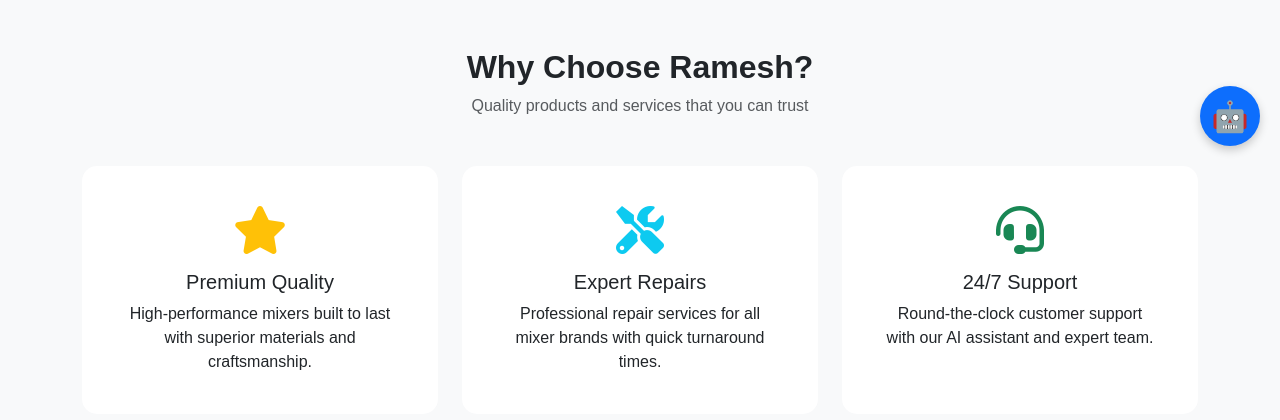
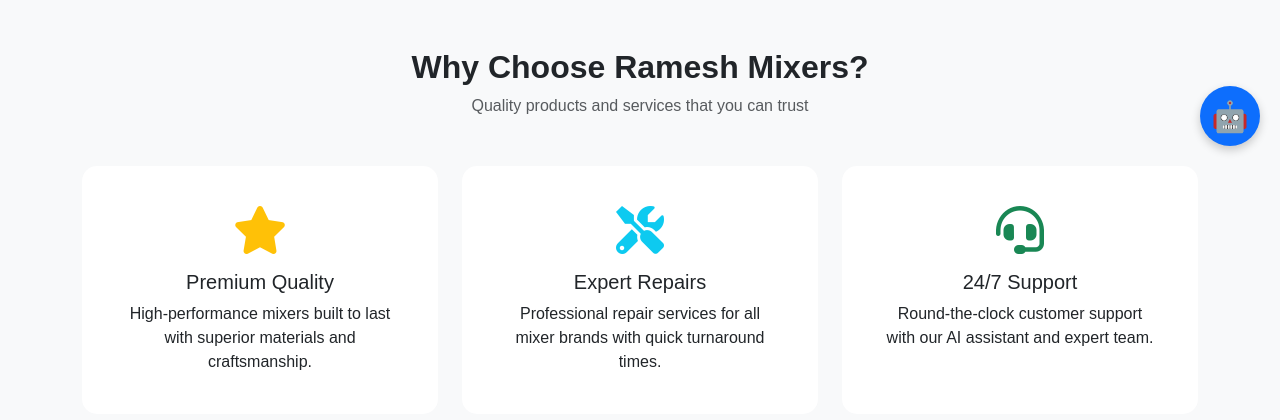
Before and after one commit to akankshavishwasrao3000/Ramesh-Kitchen-Mixer-service, a Django app: page / in a window 1280 px wide. Shown: the part 634-1054 px from the top of the page. Run offline with Django 4.2, Linux system fonts and the light colour scheme.

Commit message:
name change

```diff
--- a/templates/index.html
+++ b/templates/index.html
@@ -30,7 +30,7 @@
 <section class="py-5 bg-light">
   <div class="container">
     <div class="text-center mb-5">
-      <h2 class="fw-bold">Why Choose Ramesh?</h2>
+      <h2 class="fw-bold">Why Choose Ramesh Mixers?</h2>
       <p class="text-muted">Quality products and services that you can trust</p>
     </div>
     <div class="row g-4">
```
